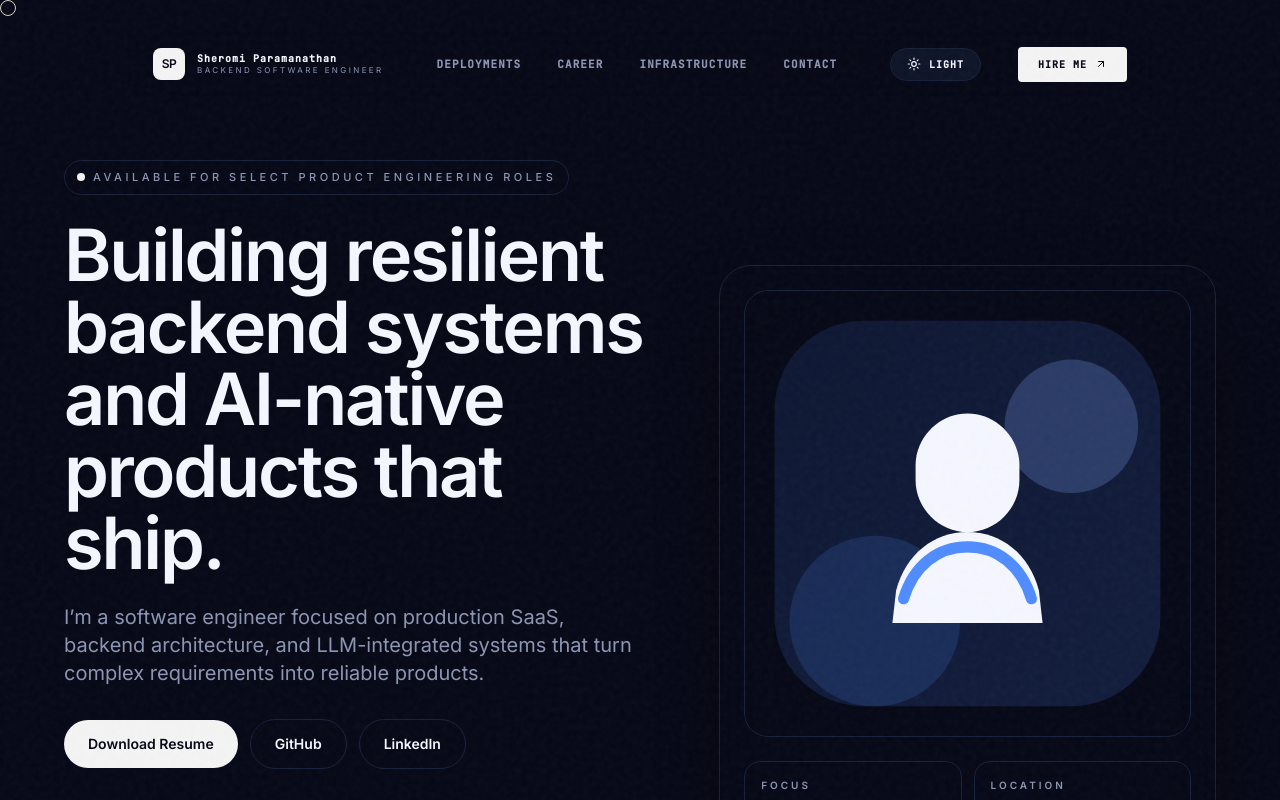
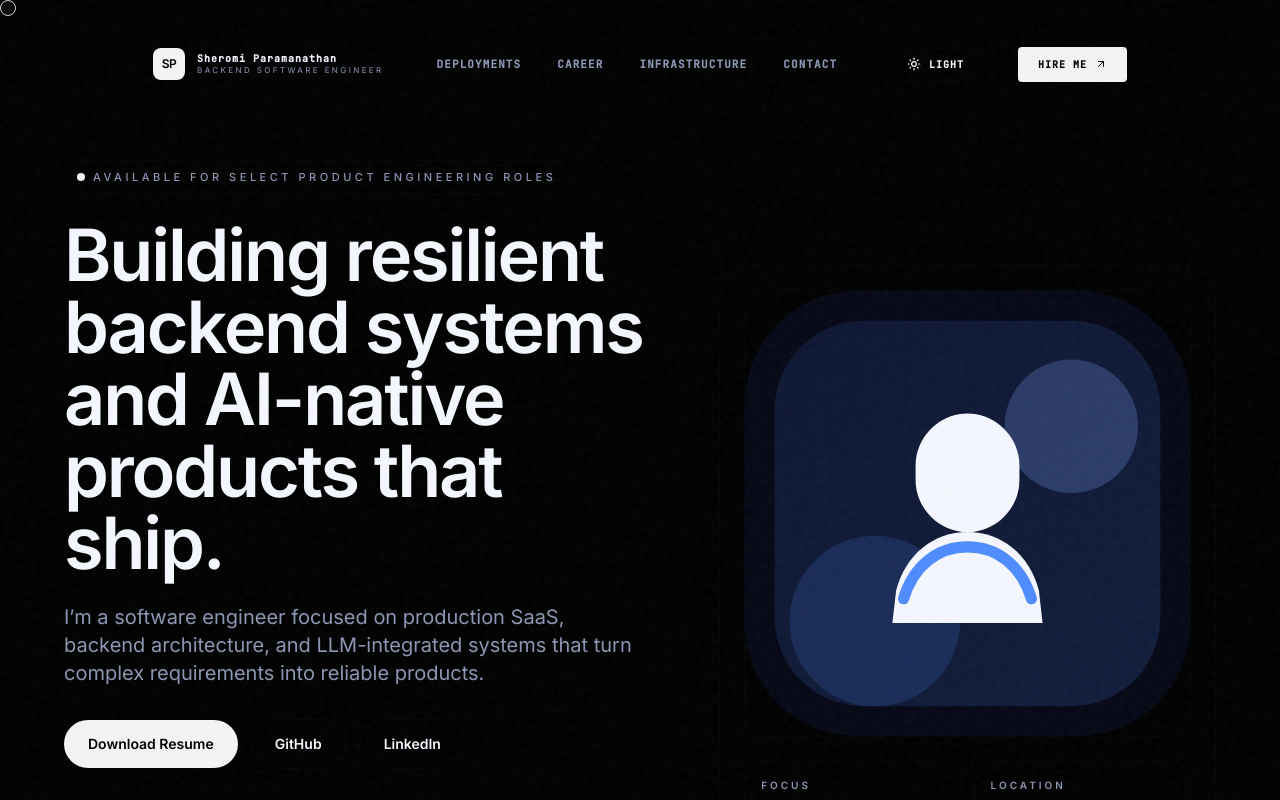
Before and after one commit to SheromiParamanathan/my-sample-portfolio, a Next.js app: page / in a window 1280 px wide. Shown: the top 800 px of the page. Built offline with nearby package versions, Linux system fonts and the light colour scheme.

Commit message:
Black Theme Debug 05

```diff
--- a/app/globals.css
+++ b/app/globals.css
@@ -6,7 +6,7 @@
 
 :root {
   /* Favorite black theme fallback */
-  --background: #060816;
+  --background: #000000;
   --foreground: #f4f7ff;
   --muted: #8c95b3;
 
@@ -14,18 +14,18 @@
   --accent-secondary: #9ea1aa;
   --accent-emerald: #8e8e8e;
 
-  --border: #18213a;
-  --card: #0d1427;
-  --card-hover: #121a32;
+  --border: #05060a;
+  --card: #000000;
+  --card-hover: #09090b;
 
-  --ring: rgba(244, 244, 244, 0.18);
-  --header-bg: rgba(6, 8, 22, 0.8);
-  --header-border: rgba(255, 255, 255, 0.08);
-  --surface-glass: rgba(255, 255, 255, 0.03);
-  --grid-line: #121b2e;
+  --ring: rgba(244, 244, 244, 0.12);
+  --header-bg: rgba(0, 0, 0, 0.8);
+  --header-border: rgba(255, 255, 255, 0.06);
+  --surface-glass: rgba(255, 255, 255, 0.02);
+  --grid-line: #080809;
 
-  --glow-color: rgba(244, 244, 244, 0.12);
-  --logo-bg: #f4f4f4;
+  --glow-color: rgba(244, 244, 244, 0.06);
+  --logo-bg: #000000;
 
   --font-display: "Inter", system-ui, sans-serif;
   --font-body: "Inter", system-ui, sans-serif;
@@ -39,7 +39,7 @@
 }
 
 html.dark {
-  --background: #060816;
+  --background: #000000;
   --foreground: #f4f7ff;
   --muted: #8c95b3;
 
@@ -47,18 +47,18 @@ html.dark {
   --accent-secondary: #9ea1aa;
   --accent-emerald: #8e8e8e;
 
-  --border: #18213a;
-  --card: #0d1427;
-  --card-hover: #121a32;
+  --border: #05060a;
+  --card: #000000;
+  --card-hover: #09090b;
 
-  --ring: rgba(244, 244, 244, 0.18);
-  --header-bg: rgba(6, 8, 22, 0.8);
-  --header-border: rgba(255, 255, 255, 0.08);
-  --surface-glass: rgba(255, 255, 255, 0.03);
-  --grid-line: #121b2e;
+  --ring: rgba(244, 244, 244, 0.12);
+  --header-bg: rgba(0, 0, 0, 0.8);
+  --header-border: rgba(255, 255, 255, 0.06);
+  --surface-glass: rgba(255, 255, 255, 0.02);
+  --grid-line: #080809;
 
-  --glow-color: rgba(244, 244, 244, 0.12);
-  --logo-bg: #f4f4f4;
+  --glow-color: rgba(244, 244, 244, 0.06);
+  --logo-bg: #000000;
 }
 
 html.light {
```
